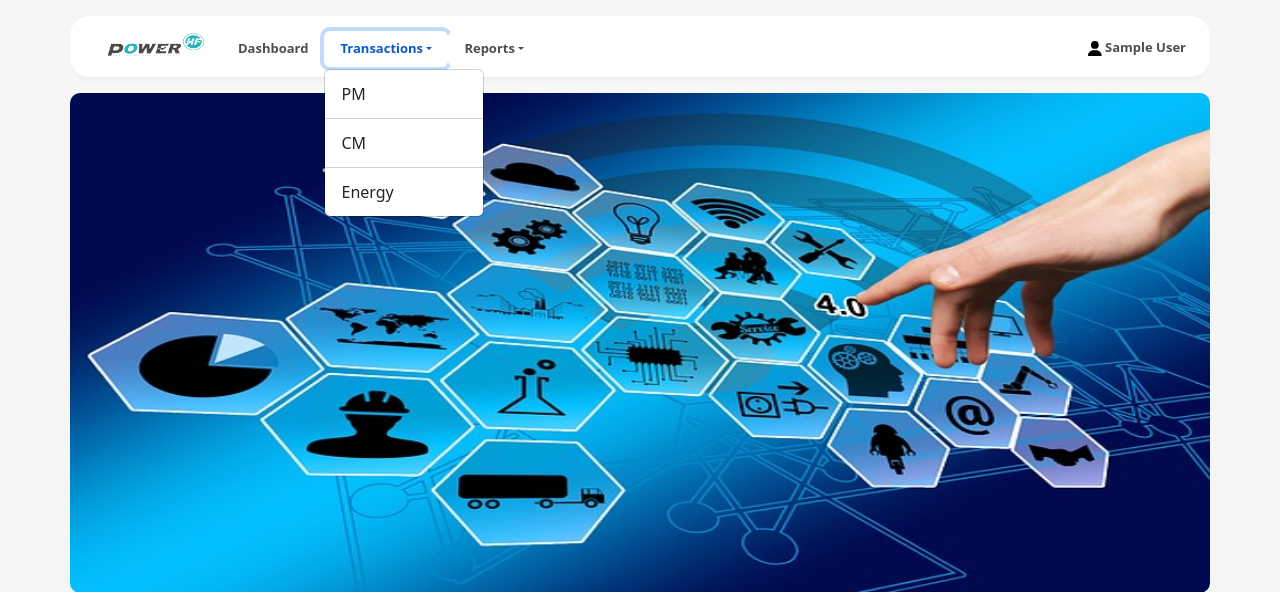
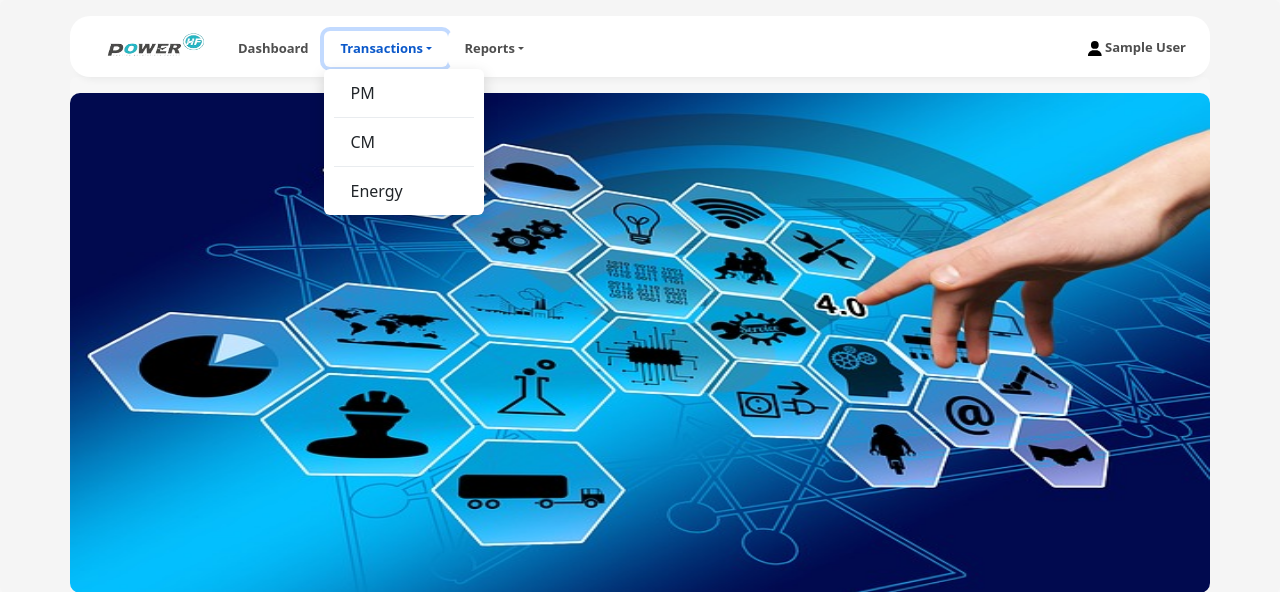
Before and after one commit to Powerhf/Powerhf, a Django app: page / in a window 1280 px wide, after a click on "Transactions". Shown: the top 592 px of the page. Run offline with Django 4.2, Linux system fonts and the light colour scheme; the visitor is signed in with stand-in values (Sample User, id 1); some libraries are stand-ins or nearby versions.

Commit message:
26 Mar 24

```diff
--- a/powerhf/app/templates/app/index.html
+++ b/powerhf/app/templates/app/index.html
@@ -29,6 +29,9 @@
                     <div class="fgu7y">
                         <img src="{% static 'app/img/phf-logo-img.jpg' %}" alt="home-img" width="100%" height="500"
                             style="border-radius: 10px;">
+                        <!-- <iframe title="CPH_as_Par_HMR_PIU" width="1140" height="541.25" style="border-radius: 10px;"
+                            src="https://app.powerbi.com/reportEmbed?reportId=5c04c7a5-5713-4166-af0c-2597b106c43e&autoAuth=true&ctid=b7724bb8-0c63-4956-8e2b-0dfdab05d315"
+                            frameborder="0" allowFullScreen="true"></iframe> -->
                     </div>
                 </div>
             </div>
--- a/powerhf/app/templates/app/upper_navbar.html
+++ b/powerhf/app/templates/app/upper_navbar.html
@@ -15,14 +15,14 @@
                     <li class="nav-item dropdown">
                         <a class="nav-link dropdown-toggle user-link-dt" data-bs-toggle="dropdown" href="#"
                             role="button" aria-expanded="false">Transactions</a>
-                        <ul class="dropdown-menu">
+                        <ul class="dropdown-menu menu_by_DT border-0">
                             <li><a class="dropdown-item" href="{% url 'pm_trans' %}">PM</a></li>
                             <li>
-                                <hr class="dropdown-divider">
+                                <hr class="dropdown-divider border-light-subtle">
                             </li>
                             <li><a class="dropdown-item" href="{% url 'cm_trans' %}">CM</a></li>
                             <li>
-                                <hr class="dropdown-divider">
+                                <hr class="dropdown-divider border-light-subtle">
                             </li>
                             <li><a class="dropdown-item" href="{% url 'atcform' %}">Energy</a></li>
                         </ul>
@@ -30,18 +30,18 @@
                     <li class="nav-item dropdown">
                         <a class="nav-link dropdown-toggle user-link-dt" data-bs-toggle="dropdown" href="#"
                             role="button" aria-expanded="false">Reports</a>
-                        <ul class="dropdown-menu">
+                        <ul class="dropdown-menu menu_by_DT border-0">
                             <li><a class="dropdown-item" href="{% url 'hoto_report' %}">Hoto</a></li>
                             <li>
-                                <hr class="dropdown-divider">
+                                <hr class="dropdown-divider border-light-subtle">
                             </li>
                             <li><a class="dropdown-item" href="{% url 'pm_report' %}">PM</a></li>
                             <li>
-                                <hr class="dropdown-divider">
+                                <hr class="dropdown-divider border-light-subtle">
                             </li>
                             <li><a class="dropdown-item" href="{% url 'cm_report' %}">CM</a></li>
                             <li>
-                                <hr class="dropdown-divider">
+                                <hr class="dropdown-divider border-light-subtle">
                             </li>
                             <li><a class="dropdown-item" href="{% url 'atc_site_report' %}">Energy</a></li>
                         </ul>
--- a/powerhf/static/app/css/style.css
+++ b/powerhf/static/app/css/style.css
@@ -652,6 +652,12 @@ h3 {
     padding: 7px;
 }
 
+.menu_by_DT{
+    box-shadow: rgba(0, 0, 0, 0.15) 0px 5px 15px 0px;
+    padding-left: 10px;
+    padding-right: 10px;
+}
+
 
 /* Media Query */
 
@@ -678,6 +684,10 @@ h3 {
 
     .fdgfgh {
         display: none;
+    }
+
+    .fgu7y{
+        padding: 20px;
     }
 
     .top-card {
```
Also changed, not shown: powerhf/app/static/app/css/style.css (+10 -0 lines).
